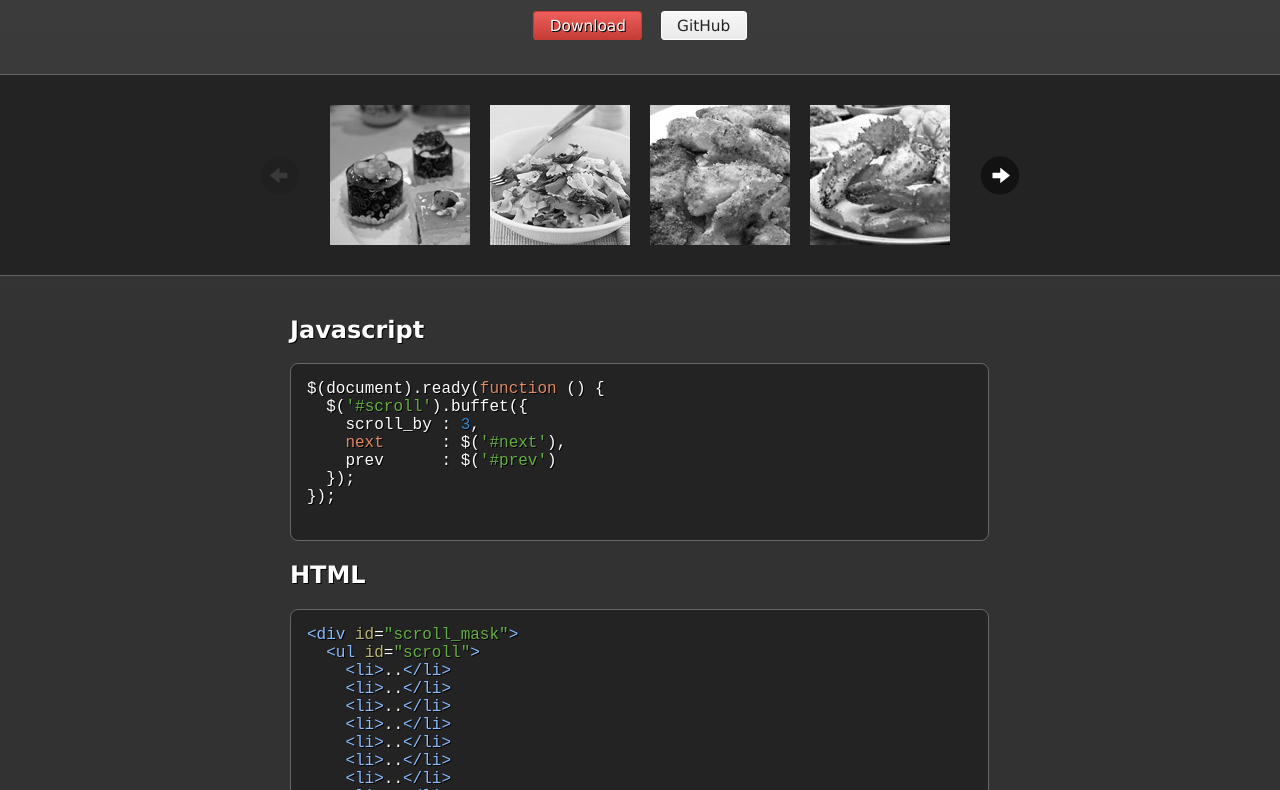
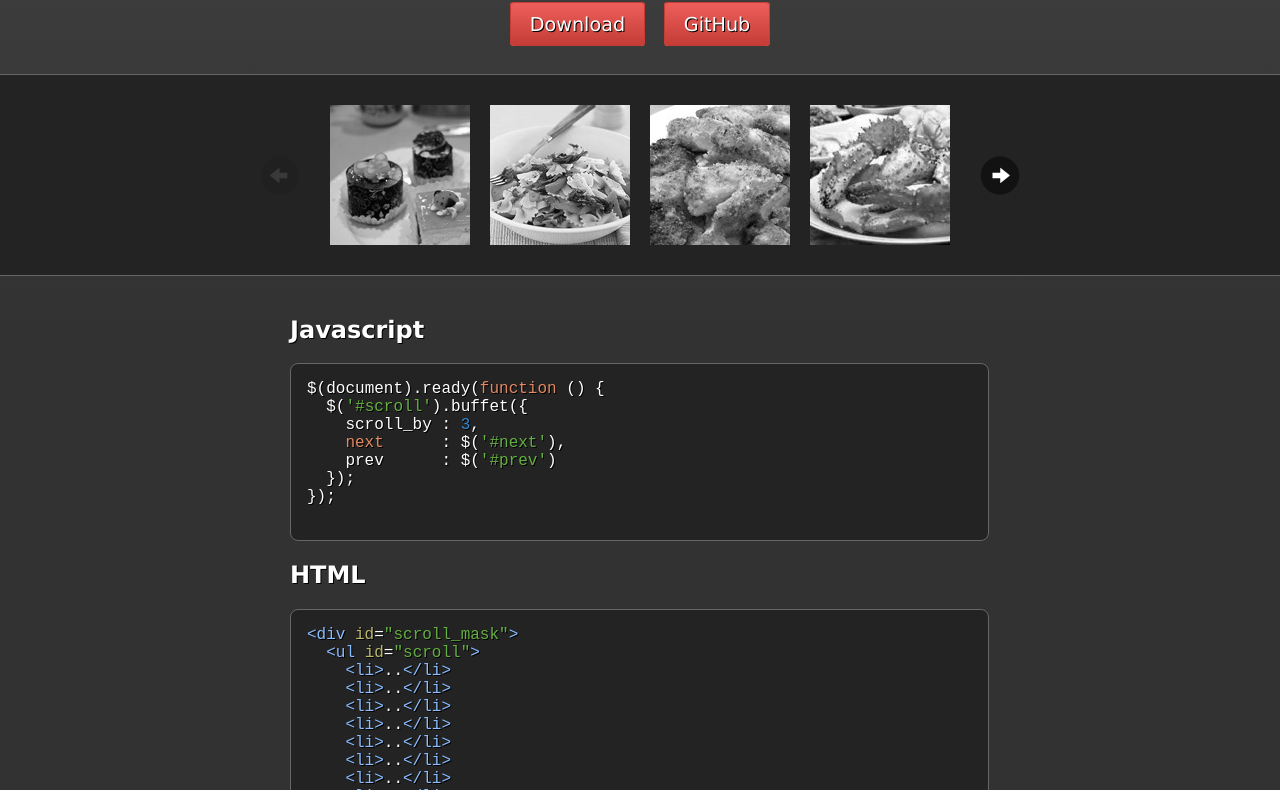
Before and after one commit to keighl/buffet, a plain HTML site: page index.html in a window 1280 px wide. Shown: the part 310-1100 px from the top of the page. Drawn offline with nearby package versions, Linux system fonts and the light colour scheme.

Commit message:
Fixing some broken CSS in demo for IE
Signed-off-by: Kyle Truscott <kyle@thinkfa.com>

```diff
--- a/assets/sass/screen.scss
+++ b/assets/sass/screen.scss
@@ -59,7 +59,7 @@ h1 {
   display:block;
   text-align:center;
   font-size:8em;
-
+  font-weight:normal;
 }
 
 h3 {
@@ -78,14 +78,18 @@ p {
 
 }
 
-a.download,
-a.info {
-  padding:0.3em 1em;
+.download {
+
+  a,
+  a:link,
+  a:visited {
+    padding:0.5em 1em;
+    background-color:#ee5f5b;
     @include border-radius(4px);
     @include linear-gradient(color-stops(#ee5f5b 0%, #c43c35 100%), top);
     color:#fff;
     border:1px solid #c43c35;
-  font-size:0.8em;
+    font-size:1em;
 
     &:active {
       -webkit-box-shadow: inset 0 2px 4px rgba(0, 0, 0, 0.25), 0 1px 2px rgba(0, 0, 0, 0.05);
@@ -95,17 +99,10 @@ a.info {
 
     &:hover {
       @include opacity(0.9);
-
+      text-decoration:none;
     }
 
   }
-
-a.info {
-  @include linear-gradient(color-stops(#f7f7f7 0%, #eaeaea 100%), top);
-  border:1px solid #fff;
-  color:#232323;
-  text-shadow:none;
-
 }
 
 .demo_wrapper {
--- a/index.html
+++ b/index.html
@@ -120,13 +120,7 @@ a.inactive {
         speed     : 400,
         easing    : 'easeOutExpo',
         next      : $('#next'),
-        prev      : $('#prev'),
-        before : function () {
-          console.log("before_" + this);
-        },
-        after : function () {
-          console.log("after_" + this);
-        }
+        prev      : $('#prev')
       });
     });
 
```
Also changed, not shown: assets/stylesheets/screen.css. Lines whose indentation alone changed are shown as unchanged.
